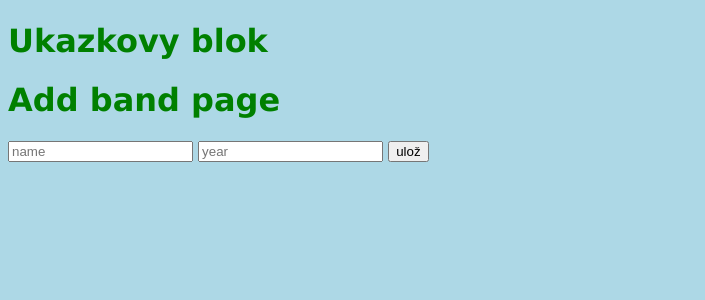
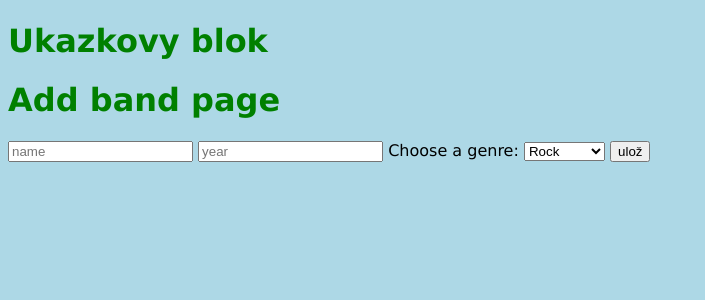
Before and after one commit to ZdenkoKrio/django-basics, a Django app: page /music/create/ in a window 1280 px wide. Shown: the part 77-377 px from the top of the page, without its empty margins (0-705 px from the left). Run offline with Django 5.2, Linux system fonts and the light colour scheme.

Commit message:
band create view genre

```diff
--- a/server/music/templates/band_create.html
+++ b/server/music/templates/band_create.html
@@ -8,6 +8,17 @@
   <input type="text" name="name" placeholder="name">
   <input type="number" name="year" placeholder="year">
 
+  <label for="genre">Choose a genre:</label>
+
+<select name="genre" id="genre">
+  <option value="0">Rock</option>
+  <option value="1">Metal</option>
+  <option value="2">Pop</option>
+  <option value="3">Hip-Hop</option>
+  <option value="4">Electronic</option>
+  <option value="5">Reggea</option>
+  <option value="6">Other</option>
+</select>
 
   <input type="submit" value="ulož">
 </form>
--- a/server/music/views.py
+++ b/server/music/views.py
@@ -17,10 +17,11 @@ def band_detail_view(request, id):
 def band_create_view(request):
     name = request.GET.get("name")
     year = request.GET.get("year")
+    genre = request.GET.get("genre")
 
     if ((name is not None and year is not None) and
             (name is not "" and year is not "")):
-        new_band = Band(name=name, year=year)
+        new_band = Band(name=name, year=year, genre=genre)
         new_band.save()
         return redirect("bands")
 
```
